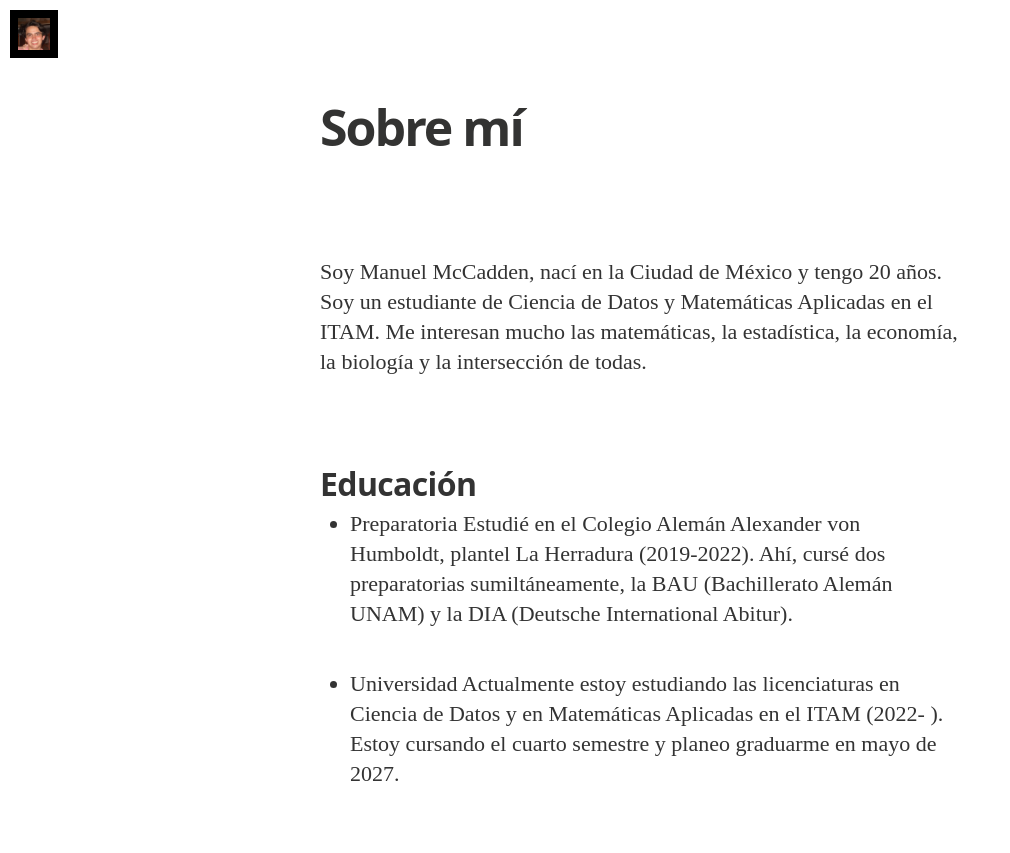
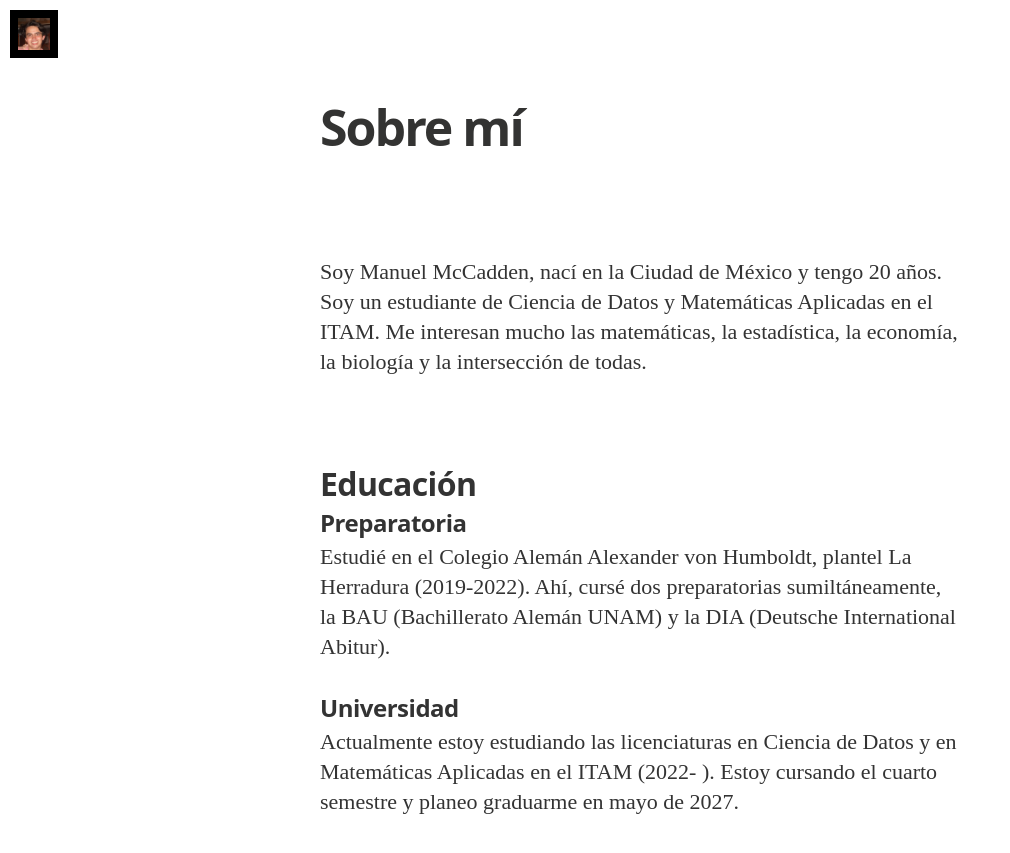
Before and after one commit to manuelmccaddenm/manuelmccaddenm.github.io, a Jekyll site: the page built from about.md, in a window 1280 px wide and 900 px high. Shown: the top 853 px of the window, without its empty margins (0-1010 px from the left). Built offline with Jekyll 4.4.1, drawn with Linux system fonts in a browser that asks for light colours; nearby versions of some CDN libraries; some web fonts are replaced.

```diff
--- a/about.md
+++ b/about.md
@@ -8,23 +8,23 @@ Soy Manuel McCadden, nací en la Ciudad de México y tengo 20 años. Soy un estu
 
 ## Educación
 
-* Preparatoria
+### Preparatoria
 Estudié en el Colegio Alemán Alexander von Humboldt, plantel La Herradura (2019-2022). Ahí, cursé dos preparatorias sumiltáneamente, la BAU (Bachillerato Alemán UNAM) y la DIA (Deutsche International Abitur).
 
-* Universidad
+### Universidad
 Actualmente estoy estudiando las licenciaturas en Ciencia de Datos y en Matemáticas Aplicadas en el ITAM (2022- ). Estoy cursando el cuarto semestre y planeo graduarme en mayo de 2027.
 
 ## Actividades extracurriculares
 
-##### Comités:
+### Comités:
 * Líder del Comité de Graduación (2022): organizamos una rifa, diversas ventas y eventos para recaudar dinero. Nos reunimos con proveedores y la empresa matatena para llevar a cabo el evento con éxito.
 * Colaborador de la representación estudiantil de Ciencia de Datos del ITAM "Alpha Data" (2023-).
 
-##### Deportes:
+### Deportes:
 * Campeón nacional juvenil de Balonmano (2018)
 * Jugador del único equipo mexicano tanto en categoría sub-15, como en categoría sub-20 en Partille Cup (Torneo Internacional en Suecia), durante dos años seguidos. (2018 y 2019)
 
-##### Servicio social
+### Servicio social
 * He impartido 1 año de laboratorios de macroeconomía en el ITAM. (2023-)
 * Trabajé durante 6 meses como ayudante en el CIAJ (Centro de Innovación para el Acceso a la Justicia), que se concentra en la intersección entre teconología y derecho. (2023-)
 
```
